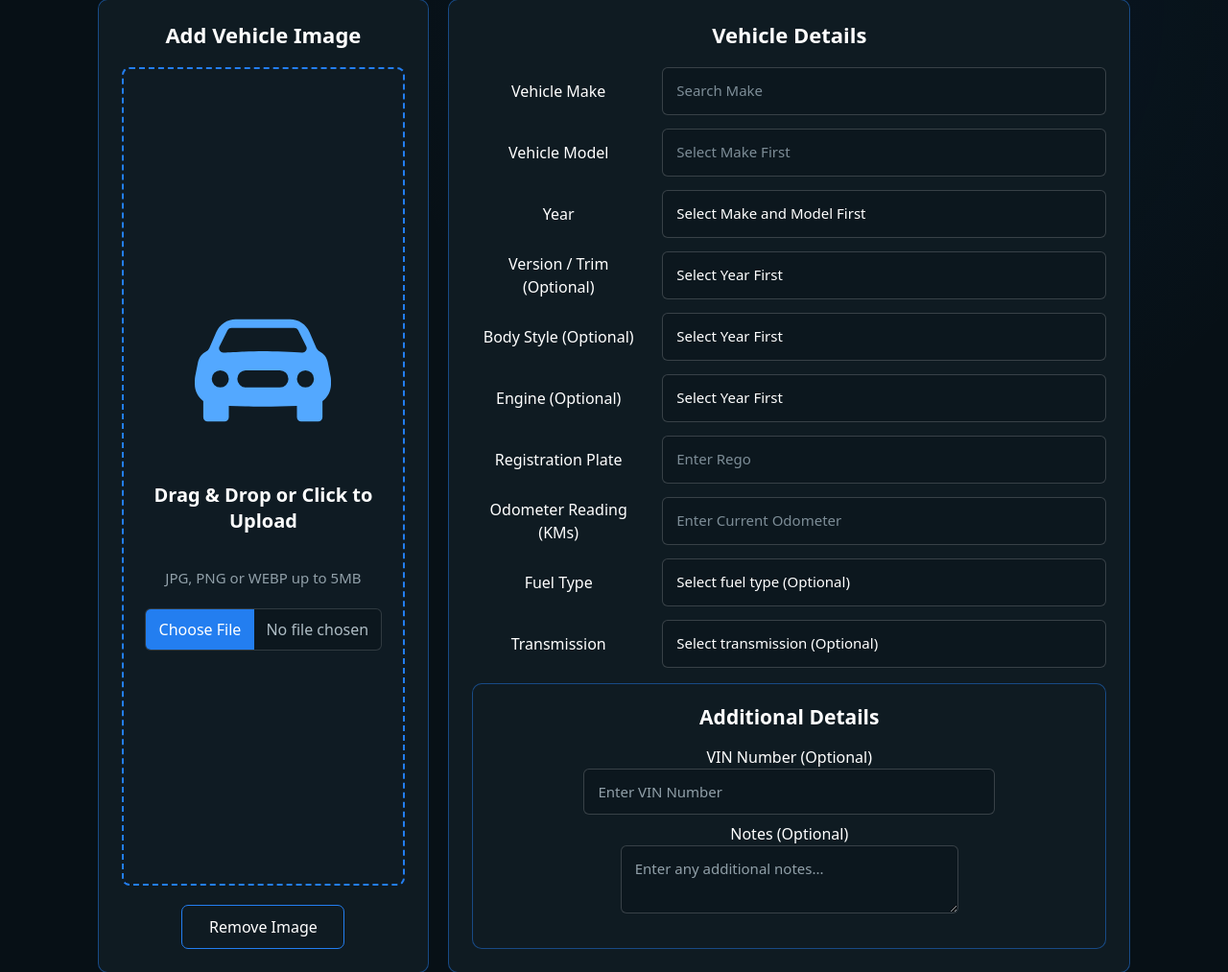
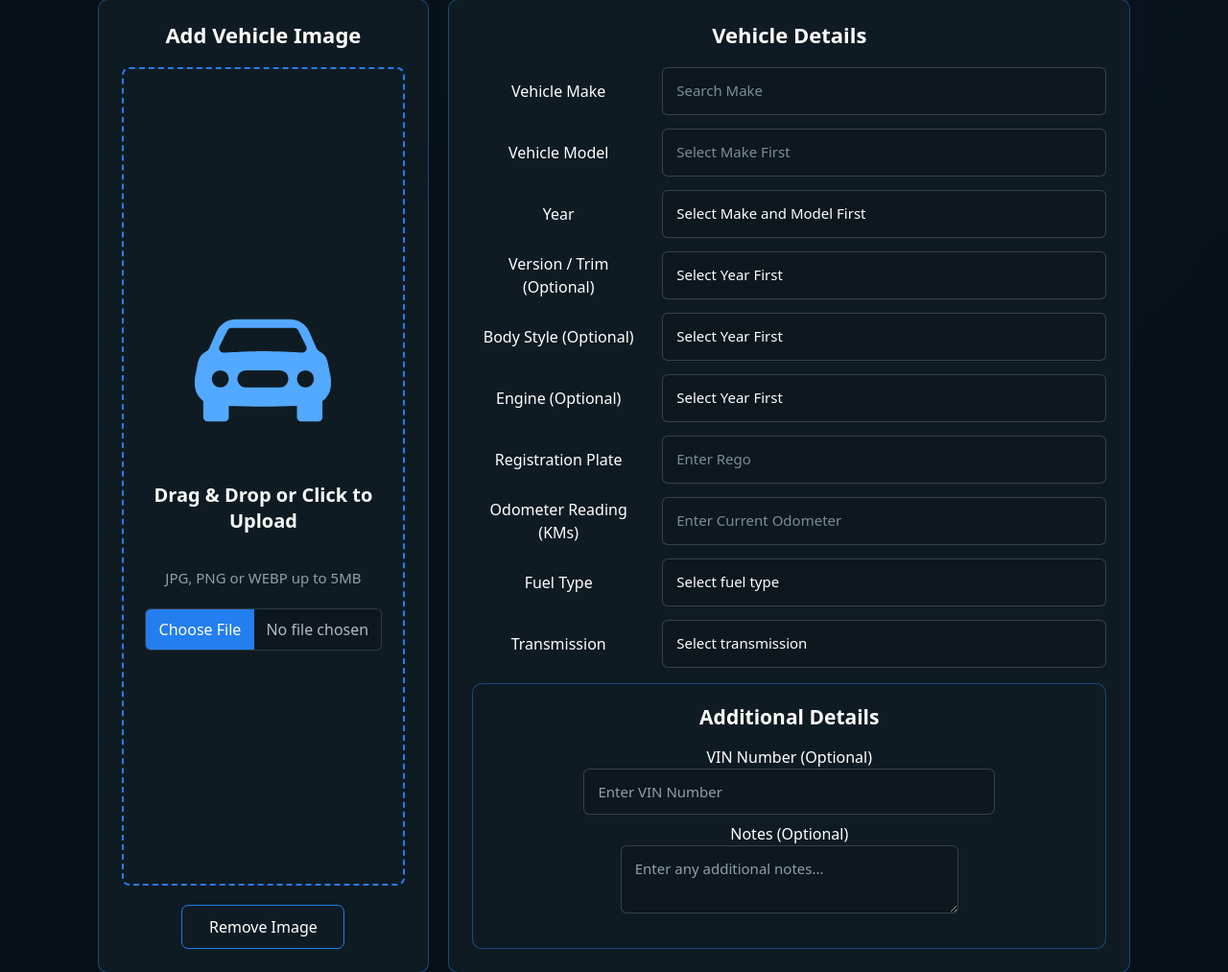
Before and after one commit to 30079295/CarMa, a Flask app: page /add-vehicle in a window 1280 px wide. Shown: the part 219-1232 px from the top of the page at 96% size. Run offline with Flask 3, Linux system fonts and the light colour scheme; the visitor is signed in with stand-in values (Sample User, id 1); some libraries are stand-ins or nearby versions.

Commit message:
Correct required transmission field label

```diff
--- a/templates/add-vehicle.html
+++ b/templates/add-vehicle.html
@@ -137,7 +137,7 @@
                                 <div id="Fuel-Type" class="vehicle-form-row">
                                     <label class="form-label" for="fuel_type">Fuel Type</label>
                                     <select class="form-select" id="fuel_type" name="fuel_type">
-                                        <option value="" selected>Select fuel type (Optional)</option>
+                                        <option value="" selected>Select fuel type</option>
                                         <option value="Petrol">Petrol</option>
                                         <option value="Diesel">Diesel</option>
                                         <option value="Hybrid">Hybrid</option>
@@ -148,7 +148,7 @@
                                 <div id="Transmission" class="vehicle-form-row">
                                     <label class="form-label" for="transmission">Transmission</label>
                                     <select class="form-select" id="transmission" name="transmission">
-                                        <option value="" selected>Select transmission (Optional)</option>
+                                        <option value="" selected>Select transmission</option>
                                         <option value="Automatic">Automatic</option>
                                         <option value="Manual">Manual</option>
                                     </select>
```
